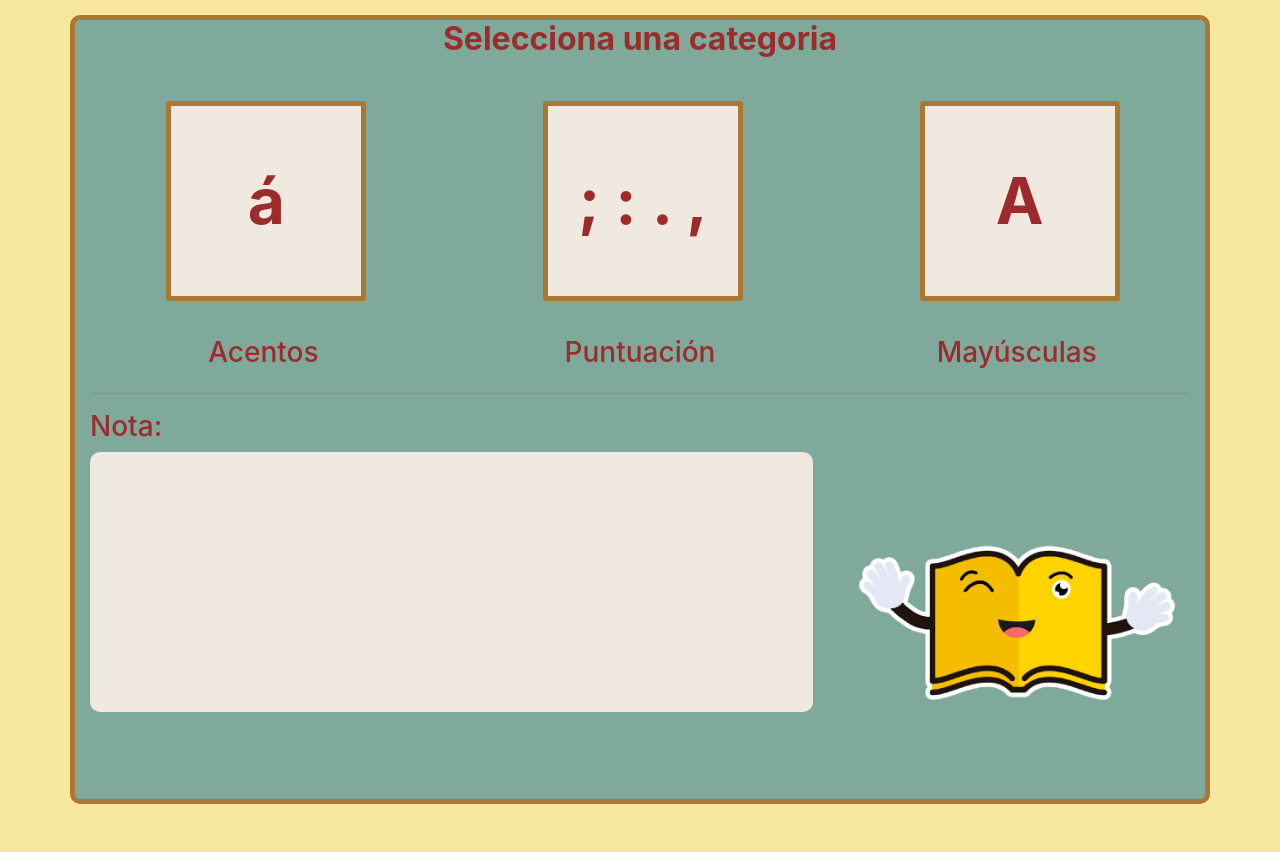
After one commit to ArthurEspinoza/AprendiendoConLibrin, a PHP site: page /categorias.php in a window 1280 px wide. The commit adds this page. Run offline with PHP 8.4, Linux system fonts and the light colour scheme.

Commit message:
Se diseñó la interfaz de categorias, pendiente de funcionamiento y conectar con la de bienvenida

```diff
--- /dev/null
+++ b/categorias.php
@@ -0,0 +1,47 @@
+<!DOCTYPE html>
+<html lang="en">
+<head>
+    <meta charset="UTF-8">
+    <meta name="viewport" content="width=device-width, initial-scale=1.0">
+    <meta http-equiv="X-UA-Compatible" content="ie=edge">
+    <title>Categorias</title>
+    <link rel="stylesheet" href="https://stackpath.bootstrapcdn.com/bootstrap/4.3.1/css/bootstrap.min.css" integrity="sha384-ggOyR0iXCbMQv3Xipma34MD+dH/1fQ784/j6cY/iJTQUOhcWr7x9JvoRxT2MZw1T" crossorigin="anonymous">
+    <link rel="stylesheet" href="css/index.css">
+    <script src="https://stackpath.bootstrapcdn.com/bootstrap/4.3.1/js/bootstrap.min.js" integrity="sha384-JjSmVgyd0p3pXB1rRibZUAYoIIy6OrQ6VrjIEaFf/nJGzIxFDsf4x0xIM+B07jRM" crossorigin="anonymous"></script>
+    <script src="https://code.jquery.com/jquery-3.3.1.slim.min.js" integrity="sha384-q8i/X+965DzO0rT7abK41JStQIAqVgRVzpbzo5smXKp4YfRvH+8abtTE1Pi6jizo" crossorigin="anonymous"></script>
+    <script src="https://cdnjs.cloudflare.com/ajax/libs/popper.js/1.14.7/umd/popper.min.js" integrity="sha384-UO2eT0CpHqdSJQ6hJty5KVphtPhzWj9WO1clHTMGa3JDZwrnQq4sF86dIHNDz0W1" crossorigin="anonymous"></script>
+</head>
+<body>
+    <div class="container contenedor">
+        <h2>Selecciona una categoria</h2>
+        <div class="row">
+            <div class="col">
+                <button class="cat">á</button>
+                <h3>Acentos</h3>
+            </div>
+            <div class="col">
+                <button class="cat">; : . ,</button>
+                <h3>Puntuación</h3>
+            </div>
+            <div class="col">
+                <button class="cat">A</button>
+                <h3>Mayúsculas</h3>
+            </div>
+        </div>
+        <hr>
+        <h3>Nota:</h3>
+        <div class="row">
+            <div class="col-8" id="colNota">
+                <div class="descripcion">
+
+                </div>
+            </div>
+            <div class="col-4" id="colImg">
+                <img src="img/librin.png" alt="librin" class="img-fluid">
+            </div>
+        </div>
+    </div>
+    <br>
+    <br>
+</body>
+</html>
--- a/css/index.css
+++ b/css/index.css
@@ -12,6 +12,11 @@ body {
     margin-top: 15px;
     border-radius: 10px;
     border: 5px solid #aa7834;
+}
+
+.contenedor h2 {
+    text-align: center;
+    font-weight: bold;
 }
 
 h1 {
@@ -35,3 +40,32 @@ h1 {
     color: #F5BD00;
     border: 3px dashed #9c2c2c;
 }
+
+.cat {
+    font-size: 64px;
+    font-weight: bold;
+    width: 200px;
+    height: 200px;
+    margin: 10% 22% 10%;
+    background-color: #f0e9df;
+    color: #9c2c2c;
+    border: 5px solid #aa7834;
+    border-radius: 3px;
+}
+
+.cat:hover {
+    background-color: #aa7834;
+    color: #f0e9df;
+    border: 5px dotted #9c2c2c;
+}
+
+.col h3 {
+    text-align: center;
+}
+
+.descripcion {
+    width: 100%;
+    height: 75%;
+    background-color: #f0e9df;
+    border-radius: 10px;
+}
```
Also changed, not shown: index.php (renamed from index.html).
